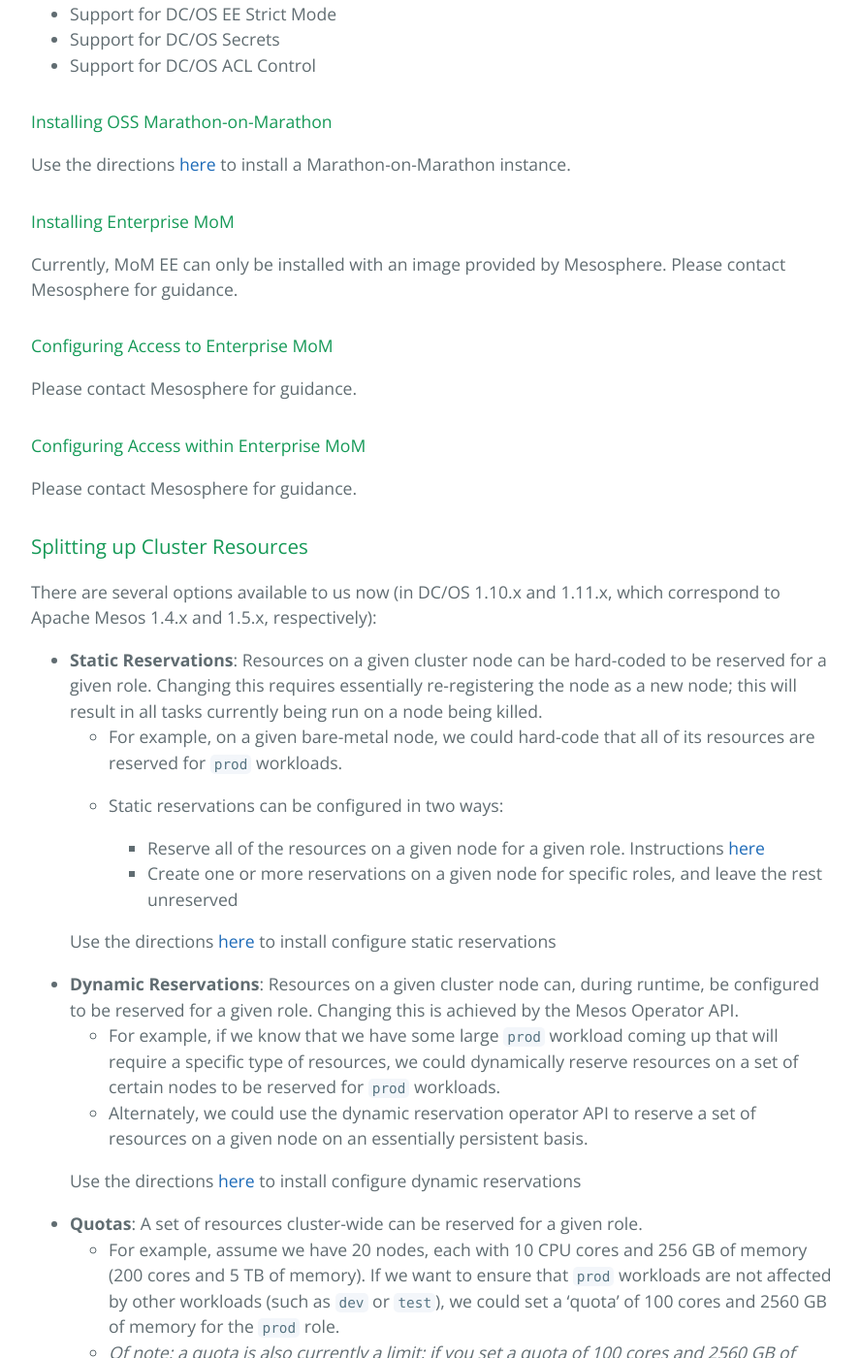
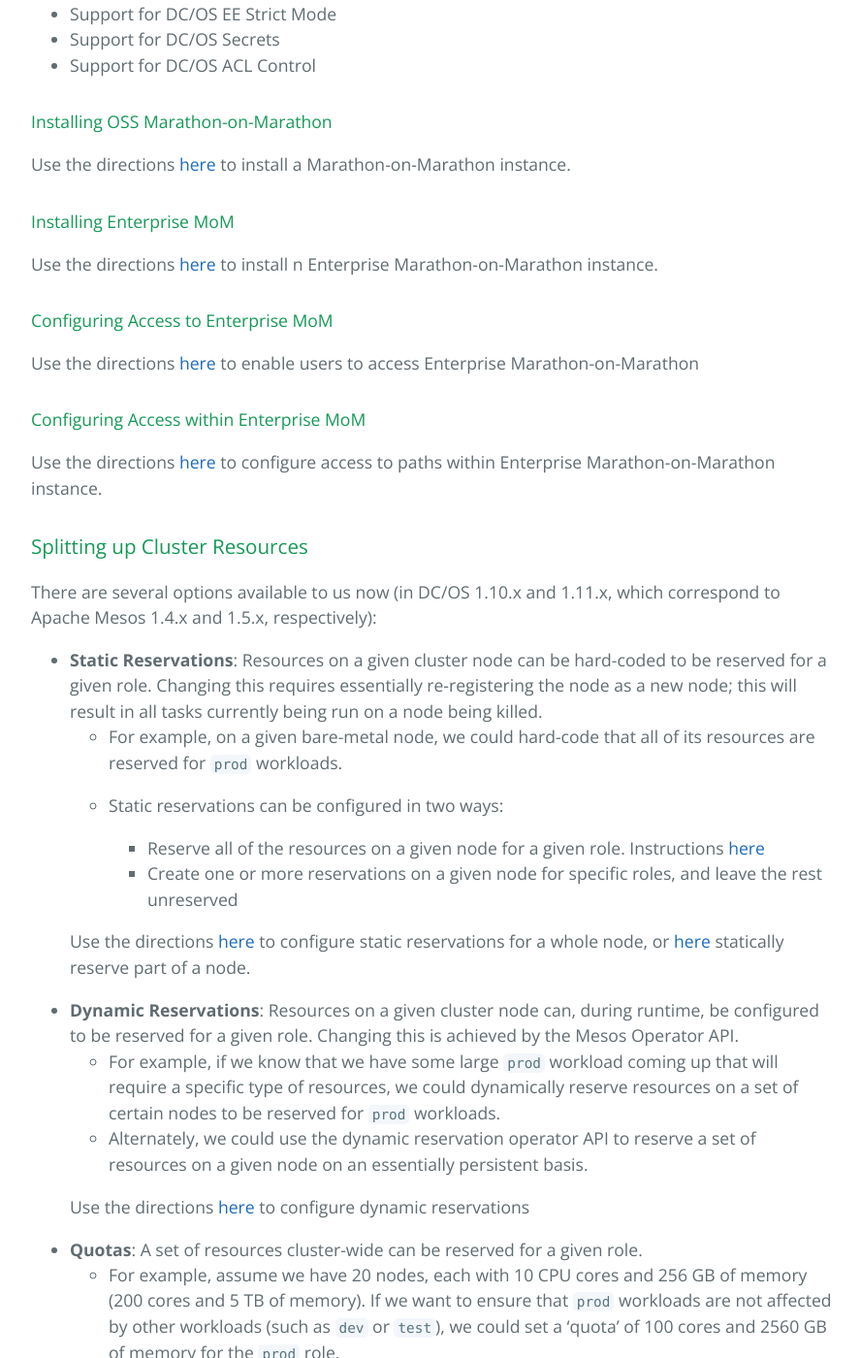
Before and after one commit to mesosphere/field-notes, a Jekyll site: the page built from docs/docs/multitenant-resource-isolation.md, in a window 1280 px wide and 1400 px high, scrolled down 4565 px. Shown: the whole window at 97% size, without its empty margins (192-1079 px from the left). Built offline with Jekyll 4.4.1, drawn with Linux system fonts in a browser that asks for light colours; our own code applies the rules of GitHub Pages for plain Markdown files; some of the changed text lies outside the part shown.

Commit message:
Fix links

```diff
--- a/docs/docs/multitenant-resource-isolation.md
+++ b/docs/docs/multitenant-resource-isolation.md
@@ -108,22 +108,19 @@ In addition to the OSS MoM, DC/OS users who have an enterprise license with Meso
 
 #### Installing OSS Marathon-on-Marathon
 
-Use the directions [here](multitenant-resource-isolation-instructions.md#installing-oss-marathon-on-marathon) to install a Marathon-on-Marathon instance.
+Use the directions [here](multitenant-resource-isolation-instructions.md#oss-marathon-on-marathon) to install a Marathon-on-Marathon instance.
 
 #### Installing Enterprise MoM
 
-Currently, MoM EE can only be installed with an image provided by Mesosphere.  Please contact Mesosphere for guidance.
-{% comment %} TODO {% endcomment %}
+Use the directions [here](multitenant-resource-isolation-instructions.md#ee-marathon-on-marathon) to install n Enterprise Marathon-on-Marathon instance.
 
 #### Configuring Access to Enterprise MoM
 
-Please contact Mesosphere for guidance.
-{% comment %} TODO {% endcomment %}
+Use the directions [here](multitenant-resource-isolation-instructions.md#configuring-access-to-ee-mom) to enable users to access Enterprise Marathon-on-Marathon
 
 #### Configuring Access within Enterprise MoM
 
-Please contact Mesosphere for guidance.
-{% comment %} TODO {% endcomment %}
+Use the directions [here](multitenant-resource-isolation-instructions.md#configuring-access-within-ee-mom) to configure access to paths within Enterprise Marathon-on-Marathon instance.
 
 ### Splitting up Cluster Resources
 There are several options available to us now (in DC/OS 1.10.x and 1.11.x, which correspond to Apache Mesos 1.4.x and 1.5.x, respectively):
@@ -135,20 +132,20 @@ There are several options available to us now (in DC/OS 1.10.x and 1.11.x, which
         * Reserve all of the resources on a given node for a given role.  Instructions [here]()
         * Create one or more reservations on a given node for specific roles, and leave the rest unreserved
 
-    Use the directions [here](multitenant-resource-isolation-instructions.md) to install configure static reservations
+    Use the directions [here](multitenant-resource-isolation-instructions.md#static-reservations-full-node) to configure static reservations for a whole node, or [here](multitenant-resource-isolation-instructions.md#static-reservations-partial-node) statically reserve part of a node.
 
 * **Dynamic Reservations**: Resources on a given cluster node can, during runtime, be configured to be reserved for a given role.  Changing this is achieved by the Mesos Operator API.
     * For example, if we know that we have some large `prod` workload coming up that will require a specific type of resources, we could dynamically reserve resources on a set of certain nodes to be reserved for `prod` workloads.
     * Alternately, we could use the dynamic reservation operator API to reserve a set of resources on a given node on an essentially persistent basis.
 
-    Use the directions [here](multitenant-resource-isolation-instructions.md) to install configure dynamic reservations
+    Use the directions [here](multitenant-resource-isolation-instructions.md#dynamic-reservations) to configure dynamic reservations
 
 * **Quotas**: A set of resources cluster-wide can be reserved for a given role.
     * For example, assume we have 20 nodes, each with 10 CPU cores and 256 GB of memory (200 cores and 5 TB of memory).  If we want to ensure that `prod` workloads are not affected by other workloads (such as `dev` or `test`), we could set a 'quota' of 100 cores and 2560 GB of memory for the `prod` role.
     * *Of note: a quota is also currently a limit; if you set a quota of 100 cores and 2560 GB of memory for a given role, that role will be guaranteed that amount of resources, but it will also **only** be allowed to use that amount of resources.  From the (documentation)[http://mesos.apache.org/documentation/latest/quota/], `NOTE: Currently quota guarantee also serves as quota limit, i.e. once quota for the role is satisfied, no further resources will be offered to the role except those reserved for the role. This behavior aims to mitigate the absence of quota limit and will be changed in future releases.`*
     * *Additionally of note: quotas cannot currently be updated; they must be removed and reinstated, with separate API queries.  During the interval between the API queries, the framework may exceed its quota limit.*
 
-    Use the directions [here](multitenant-resource-isolation-instructions.md) to install configure quotas
+    Use the directions [here](multitenant-resource-isolation-instructions.md#configuring-quotas) to configure quotas
 
 ### Current Limitations
 
@@ -219,8 +216,8 @@ Here are the key differences (there are many others):
 
 ### Configuring Marathon-LB with MoM
 
-Use the directions [here](multitenant-resource-isolation-instructions.md) to install configure Marathon-LB to work with MoM
+Use the directions [here](multitenant-resource-isolation-instructions.md#configuring-marathon-lb-with-mom) to configure Marathon-LB to work with MoM
 
 ### Configuring Edge-LB with MoM
 
-Use the directions [here](multitenant-resource-isolation-instructions.md) to install configure Edge-LB to work with MoM
+Use the directions [here](multitenant-resource-isolation-instructions.md#configuring-edge-lb-with-mom) to configure Edge-LB to work with MoM
```
Also changed, not shown: docs/docs/multitenant-resource-isolation-instructions.md (+6 -0 lines), docs/workspace/multitenant-resource-isolation-combined.md (renamed from docs/docs/multitenant-resource-isolation-combined.md).
